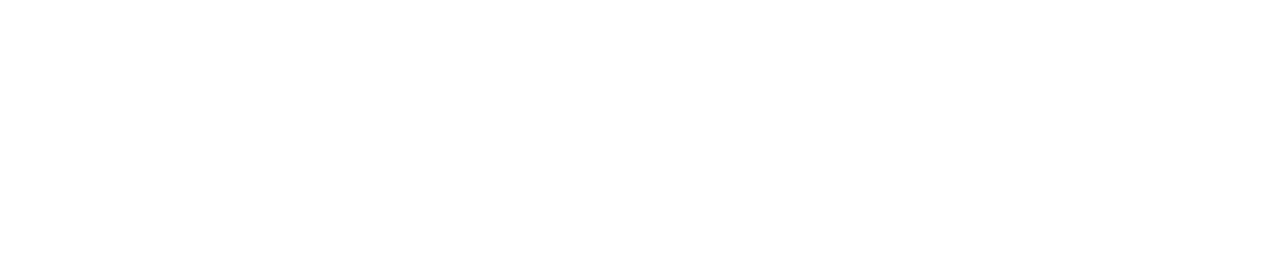
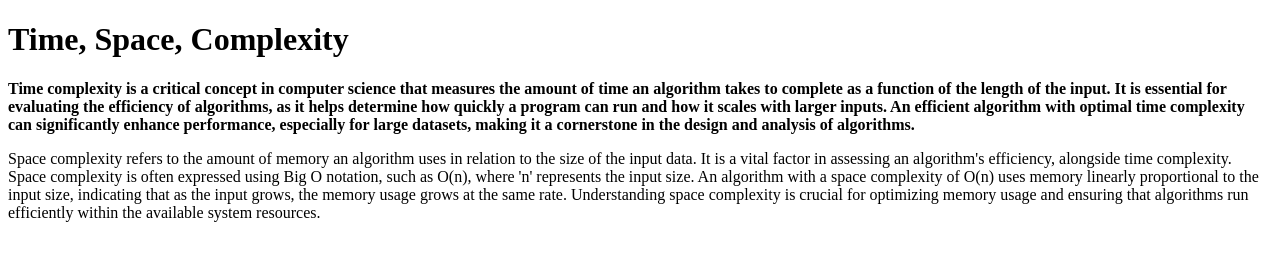
Before and after one commit to acciojob/time-and-space-complexity-HarshitTyagi651, a website: page main.html in a window 1280 px wide. Drawn offline with Linux system fonts and the light colour scheme.

Commit message:
created a submission

```diff
--- a/main.html
+++ b/main.html
@@ -8,6 +8,10 @@
 
 <body>
 	<!-- the entire body must be written by student -->
+	<h1>Time, Space, Complexity</h1>
+	<p><b>Time complexity is a critical concept in computer science that measures the amount of time an algorithm takes to complete as a function of the length of the input. It is essential for evaluating the efficiency of algorithms, as it helps determine how quickly a program can run and how it scales with larger inputs. An efficient algorithm with optimal time complexity can significantly enhance performance, especially for large datasets, making it a cornerstone in the design and analysis of algorithms.</b></p>
+	<p>Space complexity refers to the amount of memory an algorithm uses in relation to the size of the input data. It is a vital factor in assessing an algorithm's efficiency, alongside time complexity. Space complexity is often expressed using Big O notation, such as O(n), where 'n' represents the input size. An algorithm with a space complexity of O(n) uses memory linearly proportional to the input size, indicating that as the input grows, the memory usage grows at the same rate. Understanding space complexity is crucial for optimizing memory usage and ensuring that algorithms run efficiently within the available system resources.</p>
+	<p></p>
     <script type="text/javascript" src="./script.js">
 </script>
 
```
